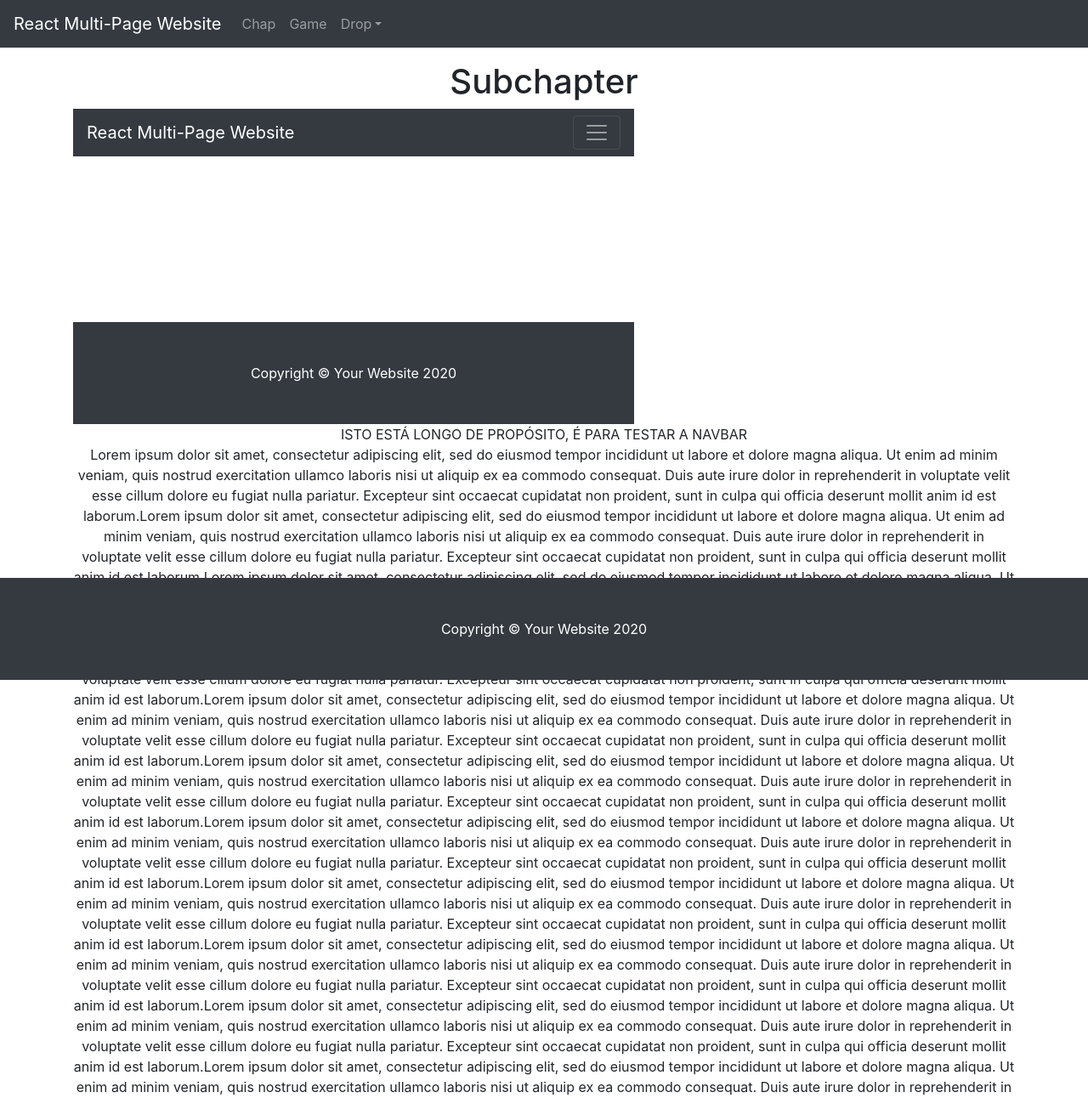
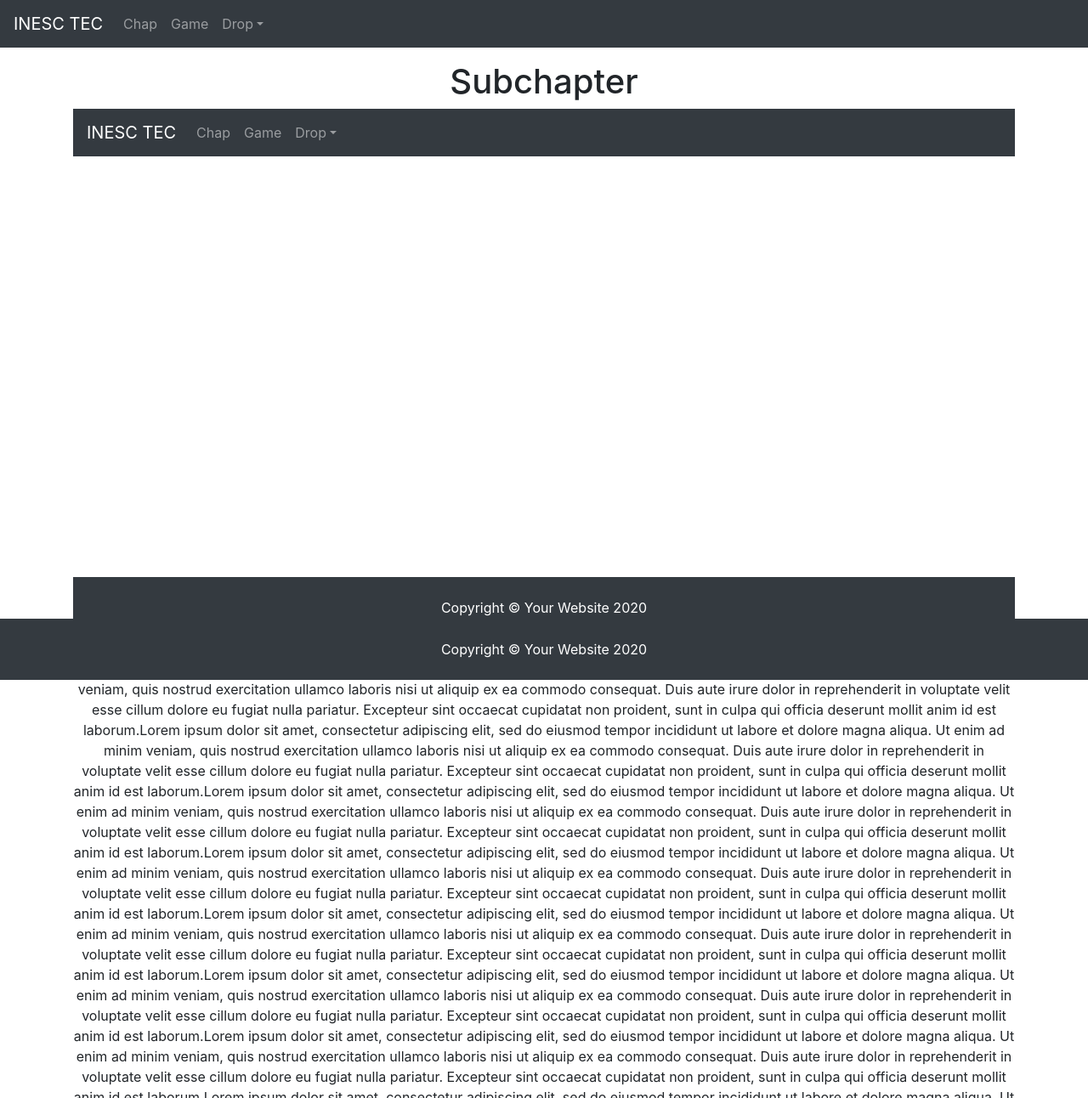
Before and after one commit to PedroMiguelGomes/onboarding_inesctec, a React (Create React App) app: page / in a window 1280 px wide. Shown: the top 1292 px of the page at 85% size. Built offline with nearby package versions, Linux system fonts and the light colour scheme.

Commit message:
Correcao da navbar e do footer

```diff
--- a/src/App.css
+++ b/src/App.css
@@ -44,3 +44,12 @@
 .locked {
   filter: grayscale(100%);
 }
+
+.bigtext{
+  margin-bottom: 10%;
+}
+
+.vid{
+  width: 100%;
+  height: "auto"
+}
--- a/src/components/Footer.jsx
+++ b/src/components/Footer.jsx
@@ -4,7 +4,7 @@ function Footer() {
 
   return (
     <div className="footer ">
-      <footer class="py-5 bg-dark fixed-bottom">
+      <footer class="py-4 bg-dark fixed-bottom">
         <div class="container">
           <p class="m-0 text-center text-white">
             Copyright &copy; Your Website 2020
--- a/src/components/Home.jsx
+++ b/src/components/Home.jsx
@@ -11,12 +11,12 @@ import Button from "react-bootstrap/Button";
 const App = () => (
   <Container className="p-3 header">
     <h1 className="">Subchapter</h1>
-    <div style={{ width: 660, height: "auto" }}>
+    <div class="vid">
       <ResponsiveEmbed aspectRatio="16by9">
         <embed type="video/webm" src="bee.mp4" />
       </ResponsiveEmbed>
     </div>
-    <p>
+    <p class="bigtext">
       ISTO ESTÁ LONGO DE PROPÓSITO, É PARA TESTAR A NAVBAR<br />
     Lorem ipsum dolor sit amet, consectetur adipiscing elit, sed do eiusmod
       tempor incididunt ut labore et dolore magna aliqua. Ut enim ad minim
@@ -236,7 +236,6 @@ const App = () => (
       cupidatat non proident, sunt in culpa qui officia deserunt mollit anim id
       est laborum.
     </p>
-
   </Container>
 );
 
--- a/src/components/Navigation.jsx
+++ b/src/components/Navigation.jsx
@@ -11,7 +11,7 @@ function Navigation(props) {
   return (
     <div className="navigation">
       <Navbar bg="dark" variant="dark" expand="lg" >
-        <Navbar.Brand href="/">React Multi-Page Website</Navbar.Brand>
+        <Navbar.Brand href="/">INESC TEC</Navbar.Brand>
         <Navbar.Toggle aria-controls="navbarScroll" />
         <Navbar.Collapse id="navbarScroll">
           <Nav
```
Also changed, not shown: 1 other file (tests, documents, lock files or other folders).
